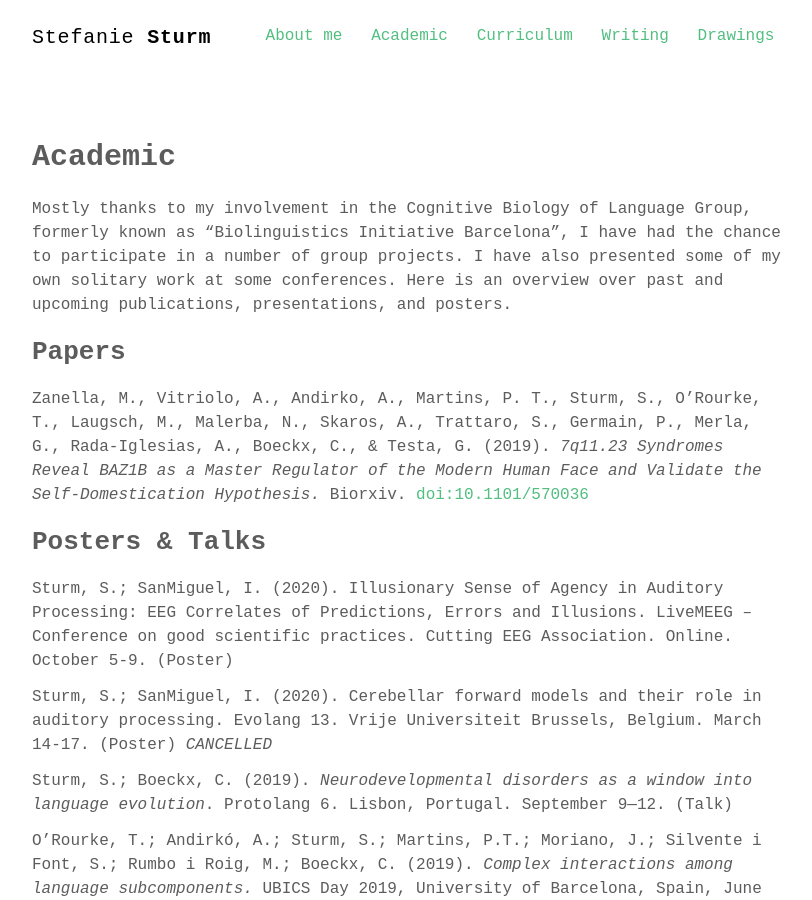
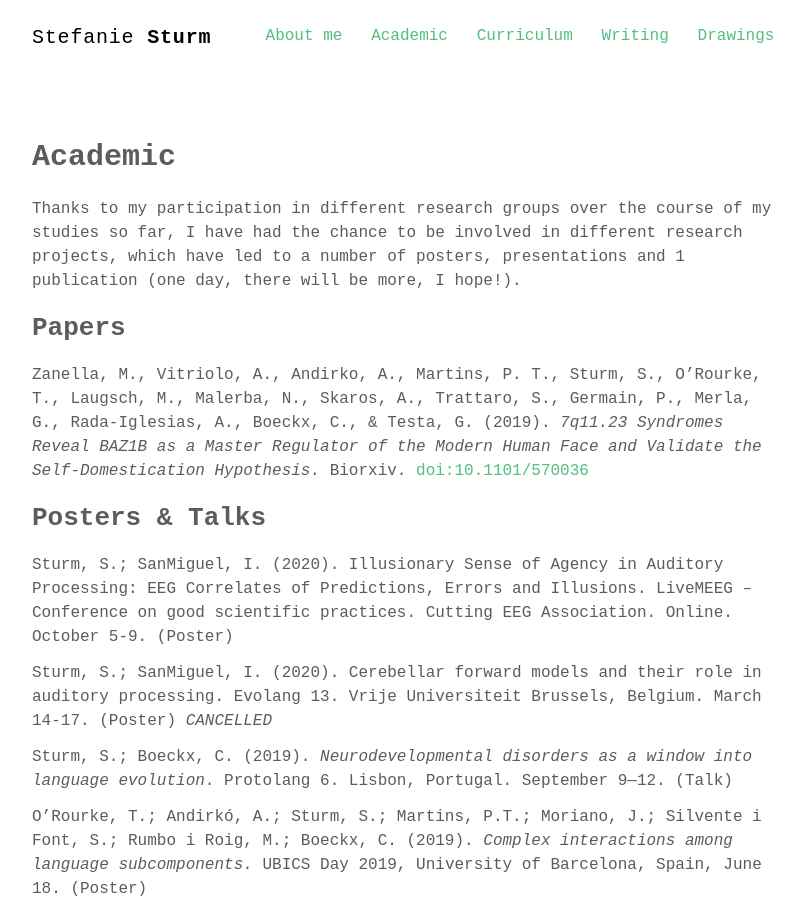
Before and after one commit to stefaniesturm/stefaniesturm.github.io, a Jekyll site: the page built from academic.md, in a window 1280 px wide and 900 px high. Shown: the whole window, without its empty margins (232-1044 px from the left). Built offline with Jekyll 4.4.1, drawn with Linux system fonts in a browser that asks for light colours; some web fonts are replaced.

Commit message:
Update academic.md

```diff
--- a/academic.md
+++ b/academic.md
@@ -4,7 +4,7 @@ title: Academic
 permalink: /academic/
 ---
 
-Mostly thanks to my involvement in the Cognitive Biology of Language Group, formerly known as "Biolinguistics Initiative Barcelona", I have had the chance to participate in a number of group projects. I have also presented some of my own solitary work at some conferences. Here is an overview over past and upcoming publications, presentations, and posters.
+Thanks to my participation in different research groups over the course of my studies so far, I have had the chance to be involved in different research projects, which have led to a number of posters, presentations and 1 publication (one day, there will be more, I hope!).
 
 <h2>Papers</h2>
 
```
